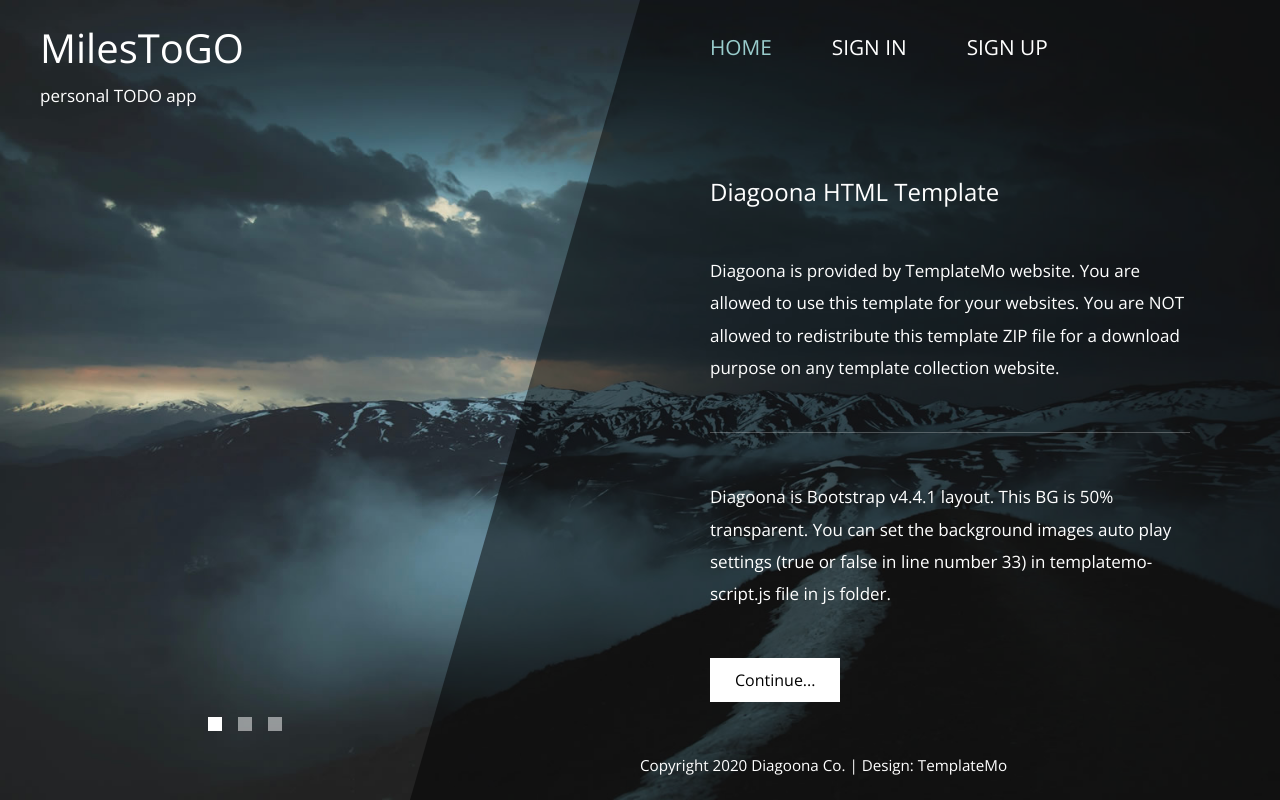
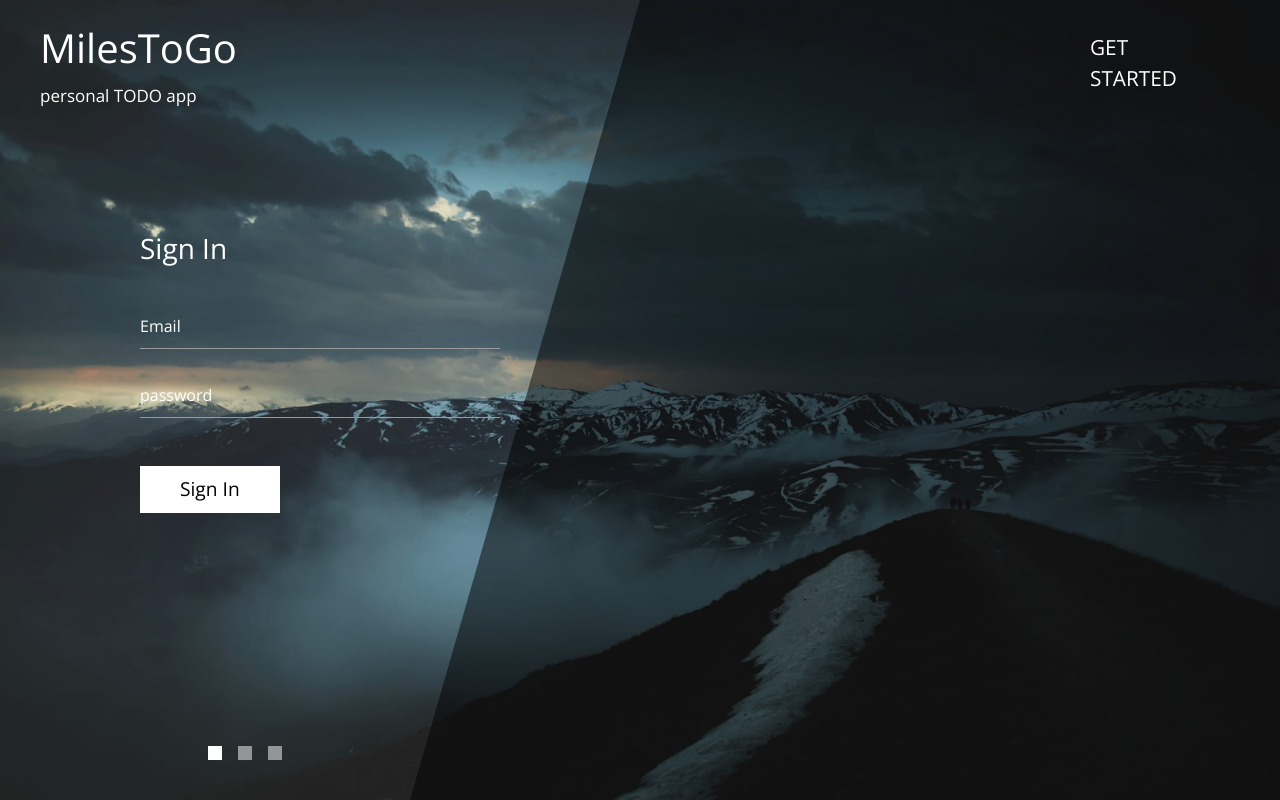
Before and after one commit to Vinayapr23/miles, a Flask app: page / in a window 1280 px wide. Run offline with Flask 2, Linux system fonts and the light colour scheme; some libraries are stand-ins or nearby versions.

Commit message:
forms added and jquery for toggle of sign up and sign in forms

```diff
--- a/miles/templates/index.html
+++ b/miles/templates/index.html
@@ -5,29 +5,23 @@
     <meta charset="UTF-8">
     <meta name="viewport" content="width=device-width, initial-scale=1.0">
     <meta http-equiv="X-UA-Compatible" content="ie=edge">
-    <title>MilesToGO App</title>
+    <title>MilesToGo App</title>
     <link href="https://fonts.googleapis.com/css?family=Open+Sans:300,400" rel="stylesheet" /> <!-- https://fonts.google.com/ -->
-    <link href="https://cdn.jsdelivr.net/npm/bootstrap@5.0.2/dist/css/bootstrap.min.css" rel="stylesheet" integrity="sha384-EVSTQN3/azprG1Anm3QDgpJLIm9Nao0Yz1ztcQTwFspd3yD65VohhpuuCOmLASjC" crossorigin="anonymous"><!-- https://getbootstrap.com/ -->
+     <link href="https://cdn.jsdelivr.net/npm/bootstrap@5.0.2/dist/css/bootstrap.min.css" rel="stylesheet" integrity="sha384-EVSTQN3/azprG1Anm3QDgpJLIm9Nao0Yz1ztcQTwFspd3yD65VohhpuuCOmLASjC" crossorigin="anonymous"><!-- https://getbootstrap.com/ -->
 
     <link href="{{url_for('static', filename='main.css')}}" rel="stylesheet" />
-<!--
 
-TemplateMo 550 Diagoona
-
-https://templatemo.com/tm-550-diagoona
-
--->
 </head>
 
 <body>
     <div class="tm-container">
-        <div>
+     <div>
             <div class="tm-row pt-4">
                 <div class="tm-col-left">
                     <div class="tm-site-header media">
 
                         <div class="media-body">
-                            <h1 class="tm-sitename">MilesToGO</h1>
+                            <h1 class="tm-sitename"><a href="/" class="tm-sitename">MilesToGo</a></h1>
                             <p class="tm-slogon">personal TODO app</p>
                         </div>
                     </div>
@@ -41,18 +35,19 @@ https://templatemo.com/tm-550-diagoona
                         </button>
                         <div class="collapse navbar-collapse tm-nav" id="navbar-nav">
                             <ul class="navbar-nav text-uppercase">
-                                <li class="nav-item active">
-                                    <a class="nav-link tm-nav-link" href="#">Home <span class="sr-only"></span></a>
-                                </li>
-                                <li class="nav-item">
-                                    <a class="nav-link tm-nav-link" href="about.html">Sign In</a>
-                                </li>
-                                <li class="nav-item">
-                                    <a class="nav-link tm-nav-link" href="services.html">Sign Up</a>
+                             <li class="nav-item">
+
                                 </li>
                                 <li class="nav-item">
 
                                 </li>
+                                <li class="nav-item">
+
+                                <li class="nav-item" style="padding-left:200px;">
+                                    <a id="Mybtn2"  class="nav-link tm-nav-link" href="#">Get Started</a>
+                                </li>
+                                <li class="nav-item">
+
                             </ul>
                         </div>
                     </nav>
@@ -60,20 +55,58 @@ https://templatemo.com/tm-550-diagoona
             </div>
 
             <div class="tm-row">
-                <div class="tm-col-left"></div>
-                <main class="tm-col-right">
-                    <section class="tm-content">
-                        <h2 class="mb-5 tm-content-title">Diagoona HTML Template</h2>
-                        <p class="mb-5">Diagoona is provided by TemplateMo website. You are allowed to use this template for your websites. You are NOT allowed to redistribute this template ZIP file for a download purpose on any template collection website.</p>
-                        <hr class="mb-5">
-                        <p class="mb-5">Diagoona is Bootstrap v4.4.1 layout. This BG is 50% transparent. You can set the background images auto play settings (true or false in line number 33) in templatemo-script.js file in js folder.</p>
-                        <a href="about.html" class="btn btn-primary">Continue...</a>
-                    </section>
-                </main>
+                <div class="tm-col-left">
+                   <div class =  "position" id="contact-form" >
+                           <div style ="padding-bottom:30px;">
+                            <h3>Sign In</h3>
+
+                           </div>
+                      <form  action="/login" method="POST" class="edit">
+                            <div class="form-group mb-4">
+                                <input type="email" name="email" class="form-control" placeholder="Email" required="" />
+                            </div>
+                            <div class="form-group mb-4">
+                                <input type="password" name="password" class="form-control" placeholder="password" required="" />
+                            </div>
+                            <div class="form-group mb-5">
+
+                            </div>
+                            <div class="text-right">
+                                <button type="submit" class="btn btn-big btn-primary">Sign In</button>
+
+                        </form>
+                          <div style ="padding-top:10px;"><h6>{{error}}</h6></div>
+                   </div>
+
+                 </div>
+                 </div>
+                 <div class="tm-col-right" >
+                     <div class =  "position" id="contact-form1" style="display: none;" >
+                      <div style ="padding-bottom:30px;"> <h3>Sign Up</h3></div>
+                     <form  action="/register" method="POST" class="edit">
+                            <div class="form-group mb-4">
+                                <input type="email" name="email" class="form-control" placeholder="Email" required="" />
+                            </div>
+                            <div class="form-group mb-4">
+                                <input type="password" name="password" class="form-control" placeholder="password" required="" />
+                            </div>
+                            <div class="form-group mb-5">
+
+                            </div>
+                            <div class="text-right">
+                                <button type="submit" class="btn btn-big btn-primary">Sign Up</button>
+                            </div>
+
+                        </form>
+
+                    </div>
+                </div>
+
             </div>
-        </div>
 
-        <div class="tm-row">
+  </div>
+
+ <div class="tm-row">
             <div class="tm-col-left text-center">
                 <ul class="tm-bg-controls-wrapper">
                     <li class="tm-bg-control active" data-id="0"></li>
@@ -83,23 +116,42 @@ https://templatemo.com/tm-550-diagoona
             </div>
             <div class="tm-col-right tm-col-footer">
                 <footer class="tm-site-footer text-right">
-                    <p class="mb-0">Copyright 2020 Diagoona Co.
+                    <p class="mb-0">
 
-                    | Design: <a rel="nofollow" target="_parent" href="https://templatemo.com" class="tm-text-link">TemplateMo</a></p>
+                     <a rel="nofollow" target="_parent" href="https://templatemo.com" class="tm-text-link"></a></p>
                 </footer>
             </div>
         </div>
 
-        <!-- Diagonal background design -->
+        <!--  background design -->
         <div class="tm-bg">
             <div class="tm-bg-left"></div>
             <div class="tm-bg-right"></div>
         </div>
     </div>
+   </div>
 
     <script src="{{url_for('static', filename='jquery-3.4.1.min.js')}}"></script>
     <script src="{{url_for('static', filename='bootstrap.min.js')}}"></script>
     <script src="{{url_for('static', filename='jquery.backstretch.min.js')}}"></script>
     <script src="{{url_for('static', filename='main.js')}}"></script>
+  <script>
+
+          $(document).ready(function(){
+	$('#Mybtn2').click(function(){
+  		$('#contact-form').toggle(500);
+
+  });
+});
+        </script>
+ <script>
+
+          $(document).ready(function(){
+	$('#Mybtn2').click(function(){
+  		$('#contact-form1').toggle(500);
+
+  });
+});
+  </script>
 </body>
 </html>
```
